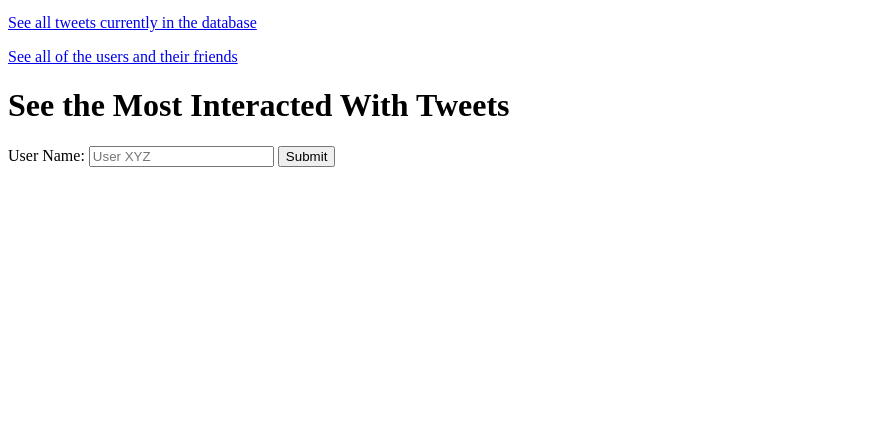
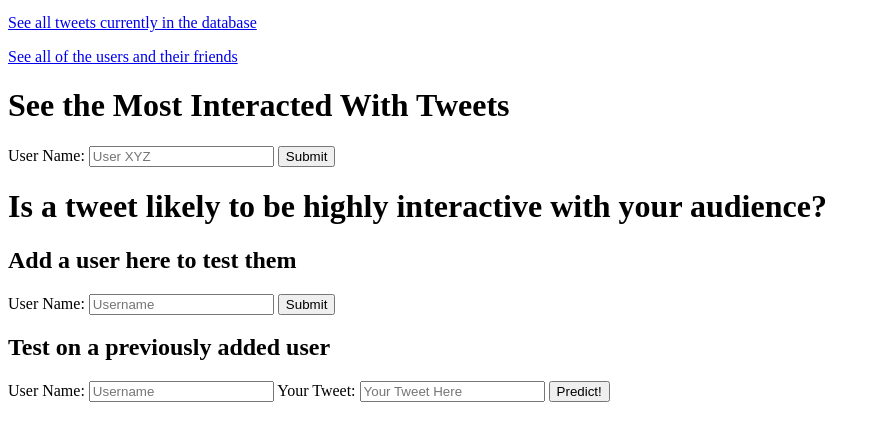
Before and after one commit to CaiNowicki/TwitOff, a Flask app: page / in a window 1280 px wide. Shown: the part 171-612 px from the top of the page, without its empty margins (0-881 px from the left). Run offline with Flask 2, Linux system fonts and the light colour scheme.

Commit message:
added predictive model functionality

```diff
--- a/requirements.txt
+++ b/requirements.txt
@@ -1,3 +1,4 @@
+scikit-learn
 Click==7.0
 Flask==1.1.1
 Flask-Migrate==2.5.2
--- a/web_app/models.py
+++ b/web_app/models.py
@@ -14,6 +14,7 @@ class Tweet(db.Model):
     status = db.Column(db.String)
     user_id = db.Column(db.Integer, db.ForeignKey("user.id"), nullable=False)
     embedding = db.Column(db.PickleType)
+    interactions = db.Column(db.Integer)
 
 
 class Friends(db.Model):
--- a/web_app/routes.py
+++ b/web_app/routes.py
@@ -6,6 +6,8 @@ import os
 import basilica
 from sqlalchemy.exc import IntegrityError
 from tweepy import TweepError
+from sklearn.linear_model import LogisticRegression
+import numpy as np
 
 load_dotenv()
 
@@ -68,16 +70,18 @@ def create_user():
         try:
             user_obj = client.get_user(name)
             db.session.add(User(name=name, id=user_obj.id))
-            tweet = client.user_timeline(name, tweet_mode="extended")
+            db.session.commit()
+            tweets = client.user_timeline(name, tweet_mode="extended")
             friends = client.friends_ids(name)
-            db.session.add(Tweet(user_id=user_obj.id, status=tweet[0].full_text, id=tweet[0].id))
+            for tweet in tweets:
+                interactions = tweet.retweet_count + tweet.favorite_count
+                db.session.add(Tweet(user_id=user_obj.id, status=tweet.full_text, id=tweet.id, interactions=interactions))
+            db.session.commit()
             for friend in friends:
                 db.session.add(Friends(user_id=friend, friend_of_id=user_obj.id))
             db.session.commit()
         except TweepError:
             return render_template('error_new_user.html')
-        except IntegrityError:
-            return render_template('user_exists.html')
 
         print(jsonify({"message": "CREATED OK", "name": name}))
         return render_template('new_user_created.html')
@@ -107,6 +111,32 @@ def friends():
     return jsonify(friends_list)
 
 
-@routes.route("/similarities")
-def similarities():
-    return render_template('similarities.html')
+@routes.route("/add_user_interactive", methods=['POST'])
+def add_to_database():
+    user=request.form['name']
+    tweets = client.user_timeline(user, tweet_mode="extended", count=200, exclude_replies=True, include_rts=False)
+    userid = client.get_user(user).id
+    try:
+        db.session.add(User(name=user, id=userid))
+        db.session.commit()
+        for tweet in tweets:
+            interactions = tweet.retweet_count + tweet.favorite_count
+            embedded = c.embed_sentence(tweet.full_text)
+            db.session.add(Tweet(user_id=userid, status=tweet.full_text, id=tweet.id, embedding=embedded, interactions=interactions))
+        db.session.commit()
+    except IntegrityError:
+        pass
+    return jsonify({"message": "User and existing tweets added to database"})
+
+@routes.route("/model_interactions")
+def train_model():
+    user = request.form("name")
+    userid = client.get_user(user).id
+    new_tweet = request.form['new_tweet']
+    new_tweet_embedded = c.embed_sentence(new_tweet, model='twitter')
+    model_tweets = Tweet.query.filter(Tweet.user_id == userid).all()
+    embeddings_array = np.array([tweet.embedding for tweet in model_tweets])
+    interactions_array = np.array([tweet.interactions for tweet in model_tweets])
+    classifier = LogisticRegression().fit(embeddings_array, interactions_array)
+    results = classifier.predict(new_tweet_embedded)
+    return render_template('likely_interactive.html', prediction_results=results, tweet=new_tweet, user=user)
--- a/web_app/templates/homepage.html
+++ b/web_app/templates/homepage.html
@@ -30,6 +30,20 @@
         <input type="text" name="name" placeholder="User XYZ">
         <button>Submit</button>
     </form>
-
+    <h1>Is a tweet likely to be highly interactive with your audience?</h1>
+    <h2>Add a user here to test them</h2>
+    <form action="/add_user_interactive" method="POST">
+        <label>User Name:</label>
+        <input type="text" name="name" placeholder="Username">
+        <button>Submit</button>
+    </form>
+    <h2>Test on a previously added user</h2>
+    <form action="/model_interactions" method="POST">
+        <label>User Name:</label>
+        <input type="text" name="name" placeholder="Username">
+        <label>Your Tweet:</label>
+        <input type="text" name="new_tweet" placeholder="Your Tweet Here">
+        <button>Predict!</button>
+    </form>
 </body>
 </html>
```
Also changed, not shown: web_app/templates/likely_interactive.html (added, +14 -0 lines).
